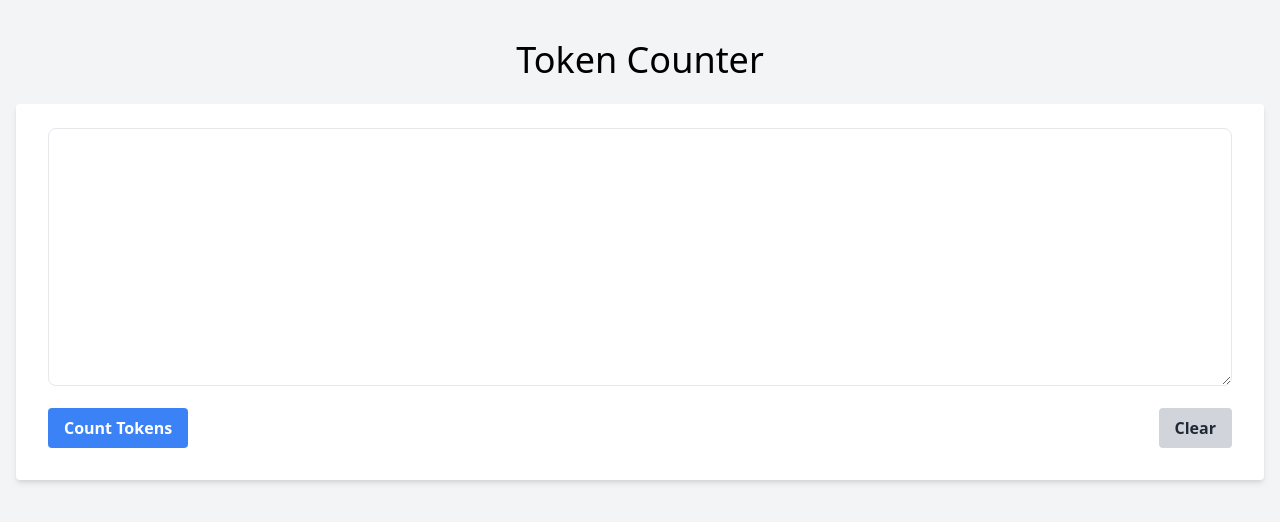
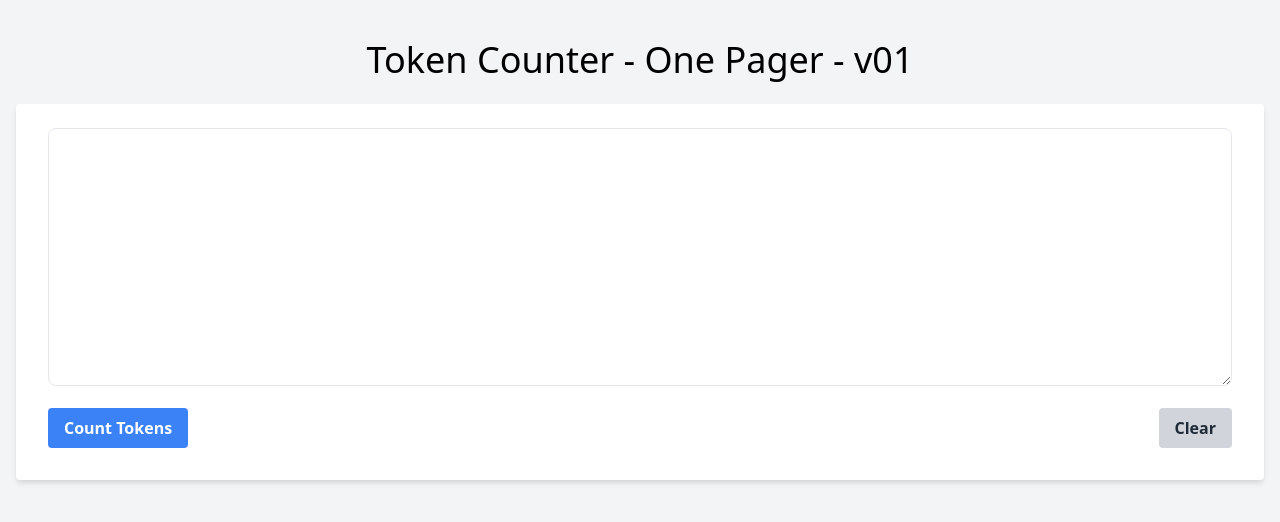
Before and after one commit to juan-m12i/gpt-web-helper, a website: page static_site/one_pager.html in a window 1280 px wide. Drawn offline with nearby package versions, Linux system fonts and the light colour scheme.

```diff
--- a/static_site/one_pager.html
+++ b/static_site/one_pager.html
@@ -44,7 +44,7 @@
       });
     </script>
     <div class="container mx-auto py-10 px-4">
-        <h1 class="text-4xl mb-6 text-center">Token Counter</h1>
+        <h1 class="text-4xl mb-6 text-center">Token Counter - One Pager - v01</h1>
         <form id="token-counter-form" class="bg-white shadow-md rounded px-8 pt-6 pb-8 mb-4">
             <textarea id="text-input" name="text" rows="10" cols="30" class="w-full px-3 py-2 text-gray-700 border rounded-lg focus:outline-none"></textarea>
             <div class="flex items-center justify-between mt-4">
```
Also changed, not shown: static_site/index.html (+1 -1 lines).
